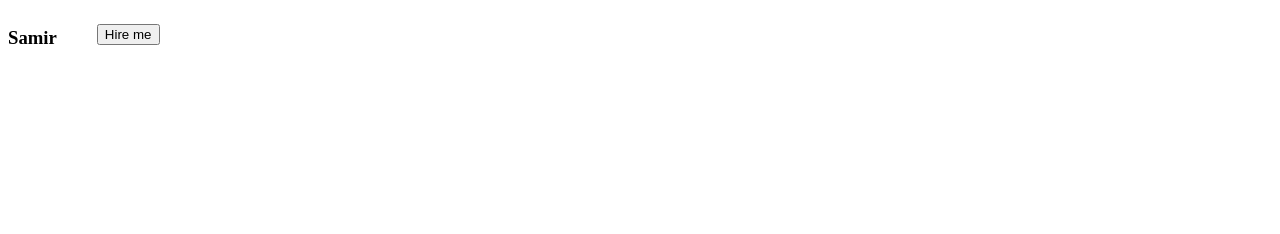
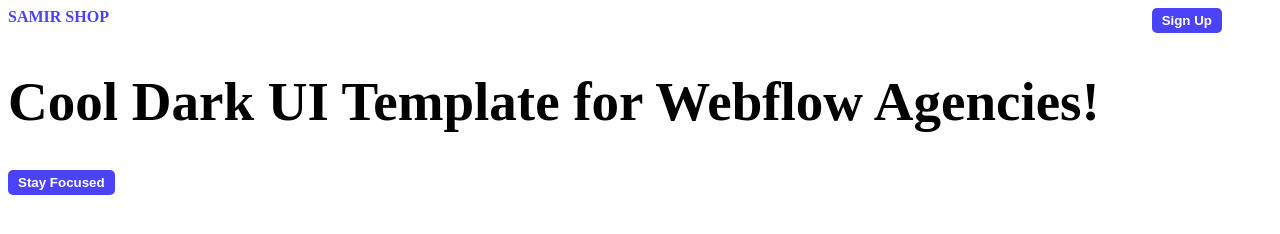
Before and after one commit to SamirGiTlearn/first-assignment, a plain HTML site: page index.html in a window 1280 px wide. Drawn offline with Linux system fonts and the light colour scheme.

Commit message:
css headstyle

```diff
--- a/index.html
+++ b/index.html
@@ -9,17 +9,26 @@
 </head>
 <body>
     <header>
-        <nav>
-            <h3>
-                Samir
-            </h3>
-            <ul>
-                <li><a href=""><button>Hire me</button></a></li>
-            </ul>
+        <div class ="container">
+            <div class ="logo"><b>SAMIR SHOP</b></div>
+            <a herf =""><button class="btn-primary">Sign Up</button></a>
+        </div>
+        <div class="banner">
+            <div class="banner-content">
+                <h1 class="banner-tittle">
+                    Cool Dark UI Template for Webflow Agencies!
+                </h1>
+                <button class="btn-primary" >Stay Focused</button>
+            </div>
 
 
-        </nav>
 
+
+
+
+        </div>
+
+        </div>
 
     </header>
 
--- a/style/style.css
+++ b/style/style.css
@@ -1,7 +1,28 @@
 /* nav style */
-nav{
+.container{
     display: flex;
+    margin-right: 50px;
+    justify-content: space-between;
+
 }
-ul li{
-    list-style: none;
+.logo{
+     color: #4A43F7;
 }
+
+.btn-primary{
+    background-color: #4A43F7;
+    font-weight: bold;
+    color: white;
+    padding: 5px 10px ;
+    border-radius: 5px;
+    border: none;
+
+}
+/* banner style */
+.banner-tittle{
+    font-weight: bold;
+    font-size: 55px;
+
+
+
+}
```
